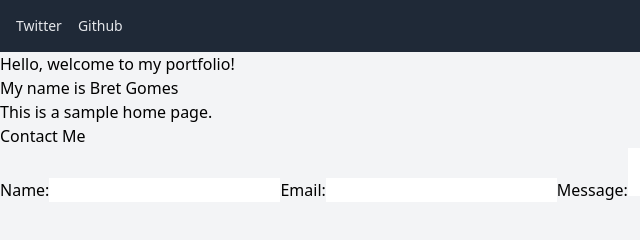
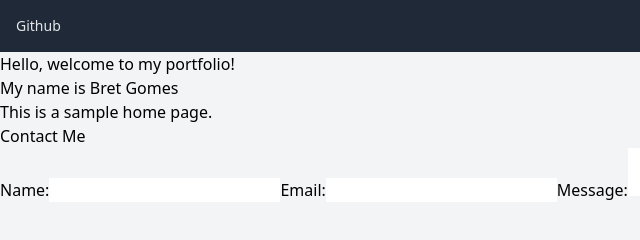
Before and after one commit to RGBlife/TechJourney, a Gatsby site: page / in a window 1280 px wide. Shown: the top 240 px of the page, 0-640 px from the left. Built offline with nearby package versions, Linux system fonts and the light colour scheme; Gatsby itself is replaced by a stand-in of ours.

Commit message:
Removed Twitter Link

```diff
--- a/src/components/Navigation.tsx
+++ b/src/components/Navigation.tsx
@@ -1,18 +1,10 @@
 import * as React from "react";
-import { Link } from "gatsby";
 
 export const Navigation = () => {
   return (
     <header className="p-4 bg-gray-800 text-white">
       <div className="flex items-center justify-between">
         <nav className="space-x-4 text-sm text-gray-200 flex">
-          {/* Use Gatsby's Link component for internal links and anchor for external links */}
-          <Link
-            to="/twitter"
-            className="hover:underline flex items-center space-x-1.5"
-          >
-            <span>Twitter</span>
-          </Link>
           <a
             href="https://github.com/RGBlife?tab=repositories"
             target="_blank"
```
Also changed, not shown: src/components/Header.tsx (deleted).
